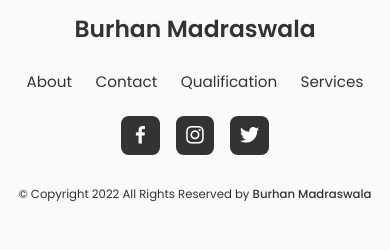
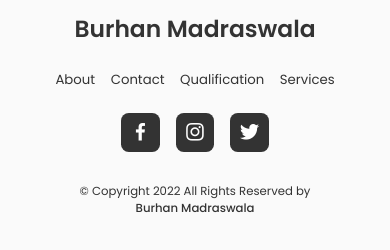
Before and after one commit to burhanuddin7/portfolio, a React (Create React App) app: page / in a window 390 px wide. Shown: the part 6030-6280 px from the top of the page. Built offline with nearby package versions, Linux system fonts and the light colour scheme.

Commit message:
form bur event bug fix

```diff
--- a/public/index.html
+++ b/public/index.html
@@ -8,7 +8,7 @@
       name="description"
       content="Burhan's Portfolio Website"
     />
-    <link rel="shortcut icon" href="%PUBLIC_URL%/favicon.ico">
+    <link rel="shortcut icon" type="image/x-icon" href="favicon.ico?">
 
     <!-------BOXICONS-------->
     <link href="https://unpkg.com/boxicons@2.1.4/css/boxicons.min.css" rel="stylesheet">
--- a/src/components/contact/Contact.jsx
+++ b/src/components/contact/Contact.jsx
@@ -6,7 +6,7 @@ import "./contact.css";
 class Contact extends React.Component {
     checkContactNo(event) {
         var that = event.target;
-        var re = /[1-9]{1}[0-9]{9}/;
+        var re = /^[+]?[\s./0-9]*[(]?[0-9]{1,4}[)]?[-\s./0-9]*$/g;
         var inputVal = that.value.trim();
         if (inputVal.length === 0) {
             that.closest('.form-element').classList.add('invalid');
@@ -199,7 +199,7 @@ class Contact extends React.Component {
                                                 </div>
                                                 <div className="form-element form-element-half">
                                                     <label htmlFor="contact_no">Contact Number</label>
-                                                    <input onBlur={this.checkContactNo} onKeyUp={this.removeValidity} className="form-control" id="contact_no" type="text" placeholder="Enter your mobile number" name="contact_no" maxLength="20" />
+                                                    <input onBlur={this.checkContactNo} onKeyUp={this.removeValidity} className="form-control" id="contact_no" type="text" placeholder="Enter your mobile number" name="contact_no" maxLength="30" />
                                                 </div>
                                             </div>
                                             <div className="form-element">
--- a/src/components/footer/footer.css
+++ b/src/components/footer/footer.css
@@ -82,4 +82,13 @@
     .footer__container {
         padding: 3rem 0 6rem;
     }
+
+    .footer__list li {
+        margin-right: 1rem;
+        font-size: var(--small-font-size);
+    }
+
+    .footer__copyright a {
+        display: block;
+    }
 }
```
